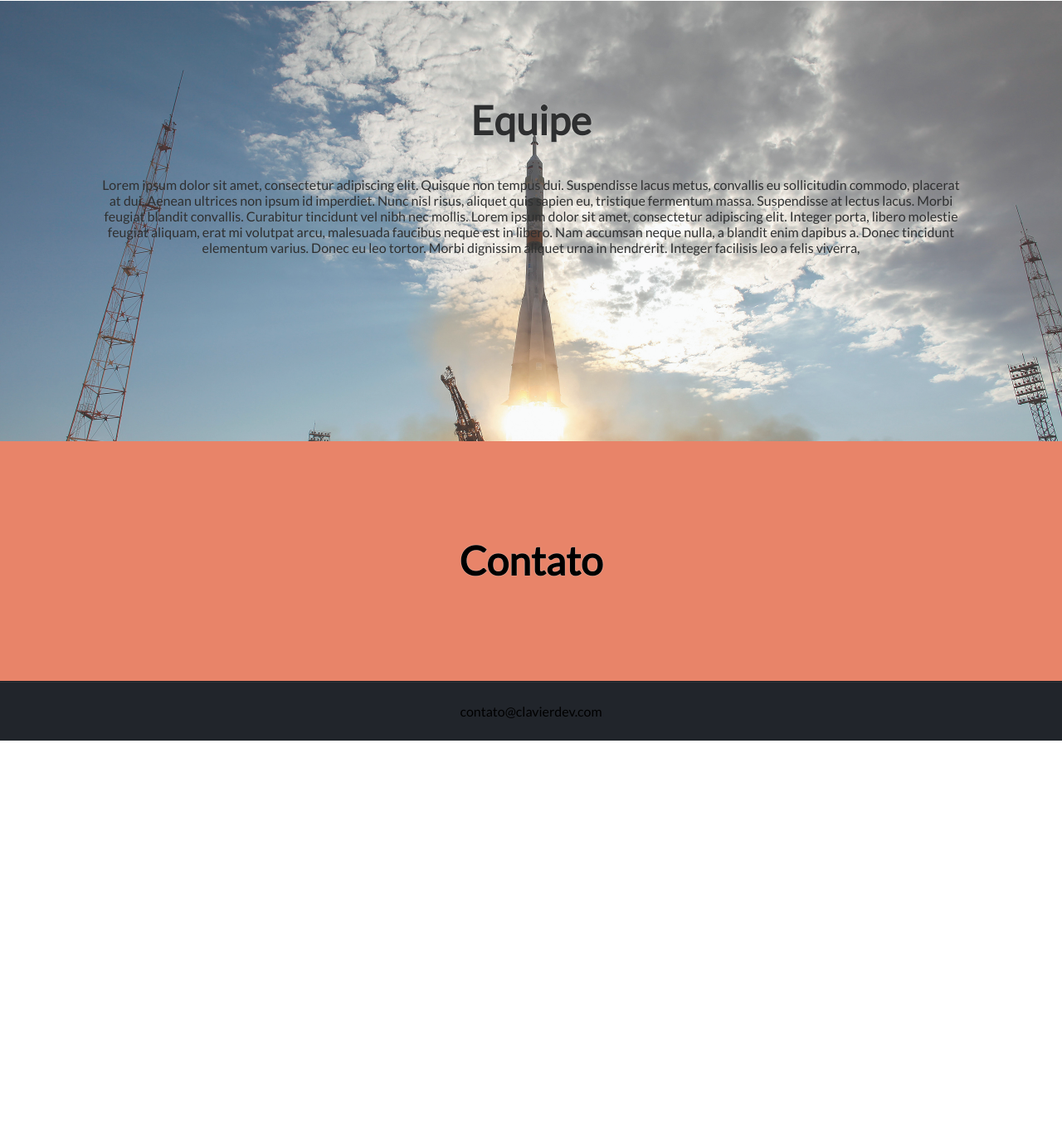
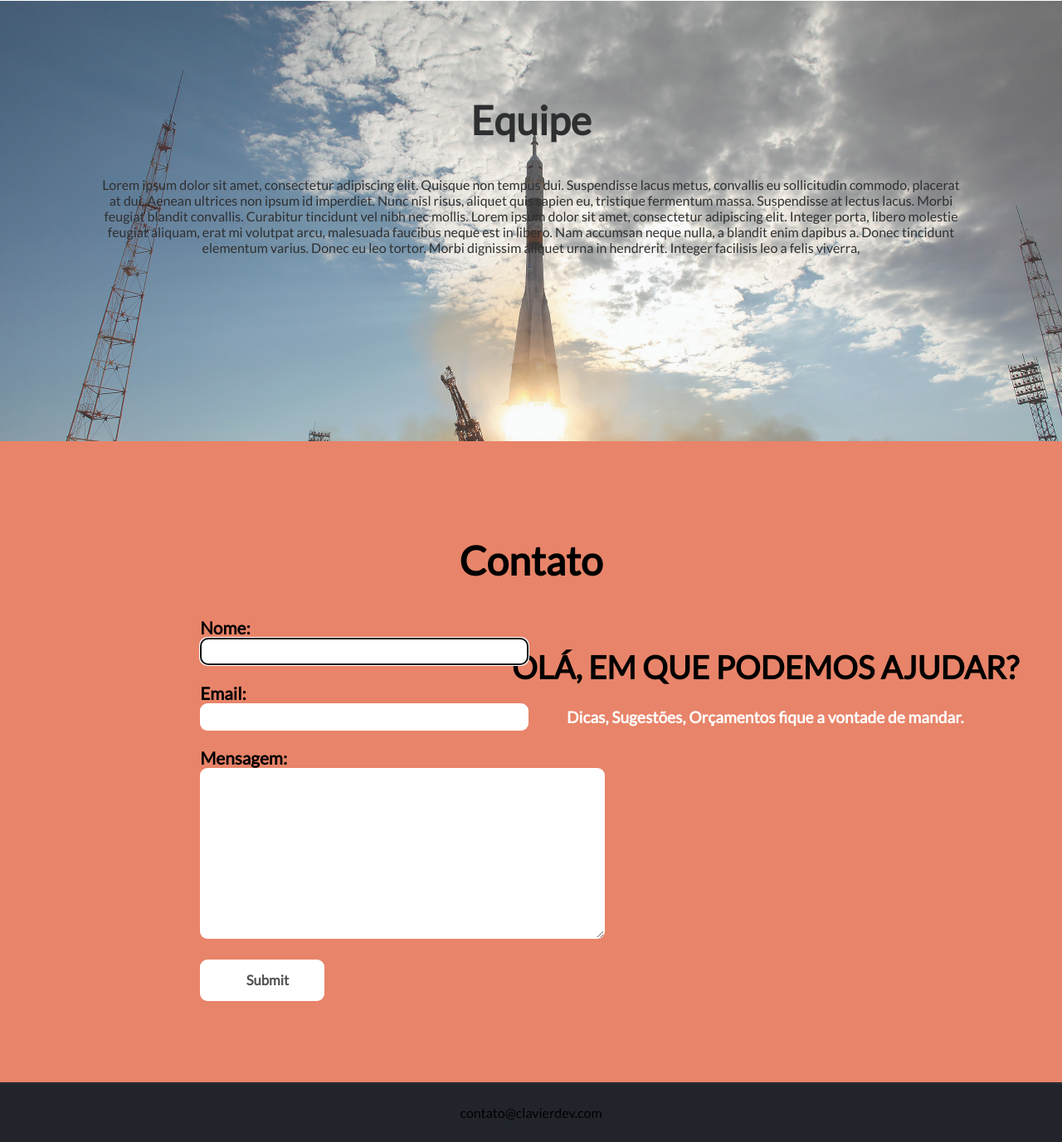
Before and after one commit to Jmallone/com.clavierdev, a PHP site: page / in a window 1280 px wide. Shown: the part 2699-4076 px from the top of the page at 83% size. Before the commit the page ends 3592 px from the top, so only its background shows below. Run offline with PHP 8.4, Linux system fonts and the light colour scheme.

Commit message:
Modificado o Sobre, e adicionado um formulario de Contato

```diff
--- a/css/post.css
+++ b/css/post.css
@@ -18,7 +18,7 @@
 }
 
 .panelsobre{
-  background-color: rgba(255, 255, 255, 0.99);
+  background-color: rgba(255, 255, 255, 0.96);
   border-radius: 16px;
   padding: 14%;
   padding-top: 6%;
@@ -31,10 +31,7 @@
 	width: 100%;
 	height: 100%;
 	z-index: -1;
-	opacity: 0.3;
-}
-#sobre p, h2{
-  text-shadow: 0px 0px 1px rgba(255, 255, 255, 1);
+	opacity: 0.8;
 }
 .alien{
 	margin: 10px;
@@ -138,3 +135,44 @@
 	height: 100%;
 	text-align: center;
 }
+
+#contato form{
+  text-align: left;
+  margin-left: 12%;
+  font-size: 1.3em;
+}
+
+#contato form input, textarea{
+	border-radius: 9px;
+	color: rgb(82, 82, 82);
+	font-weight: bold;
+	font-size: 0.8em;
+	font-family: inherit;
+	padding-left: 2%;
+	border-color: rgba(255, 255, 255, 0);
+}
+
+#contato form input:hover{
+	background-color: #F4F4F4;
+}
+
+.botaoformulario{
+	background-color: white;
+  width: 150px;
+  height: 50px;
+  border-color: rgba(255, 255, 255, 0);
+  font-weight: bold;
+  font-size: 1em;
+}
+
+.info{
+	float: right;
+	margin-top: -45%;
+	margin-right: -6%;
+	font-size: 0.6em;
+}
+.info h3{
+	color: #FFFFFF;
+	font-size: 2em;
+
+}
--- a/index.html
+++ b/index.html
@@ -58,7 +58,7 @@
 
 				<div class="panelsobre">
 				<h2>Sobre nos:</h2>
-				<img src="img/web.jpg">
+				<img src="img/web2.jpg">
 					<div class="alien"><p>Somos uma empresa que visa não simplesmente fazer sites, queremos fazer verdadeiros projetos de web design, queremos buscar a melhor integração entre o usuario do site e o dono do site.</p></div>
 					<div class="p1"><p>Buscamos proporcionar sempre a melhor identidade visual para o site que fazemos.</p></div>
 					<div class="p2"><p>Queremos que o usuário se sinta a vontade no site, com design atraente e boa UX.</p></div>
@@ -111,6 +111,19 @@
 			</div>
 			<div id="contato" class="estilo_redundancia">
 				<h2>Contato</h2>
+				<form action="demo_form.asp">
+				  <b>Nome: <br><input type="text" width="50px" name="nome" autofocus="" style="
+							width: 371px;
+							height: 27px;
+						"><br><p>
+				  Email: <br><input type="text" name="email" style="
+							width: 371px;
+							height: 27px;
+						"><br><p>
+				  Mensagem:</b> <br><textarea rows="10" cols="50"></textarea><br><p>
+				  <input class="botaoformulario" type="submit" >
+				</form>
+				<div class="info"><h1>OLÁ, EM QUE PODEMOS AJUDAR?</h1><p><h3>Dicas, Sugestões, Orçamentos fique a vontade de mandar.</h3></div>
 			</div>
 		</div>
 		<div id="rodape">
```
Also changed, not shown: img/email.png (added), img/web2.jpg (added).
